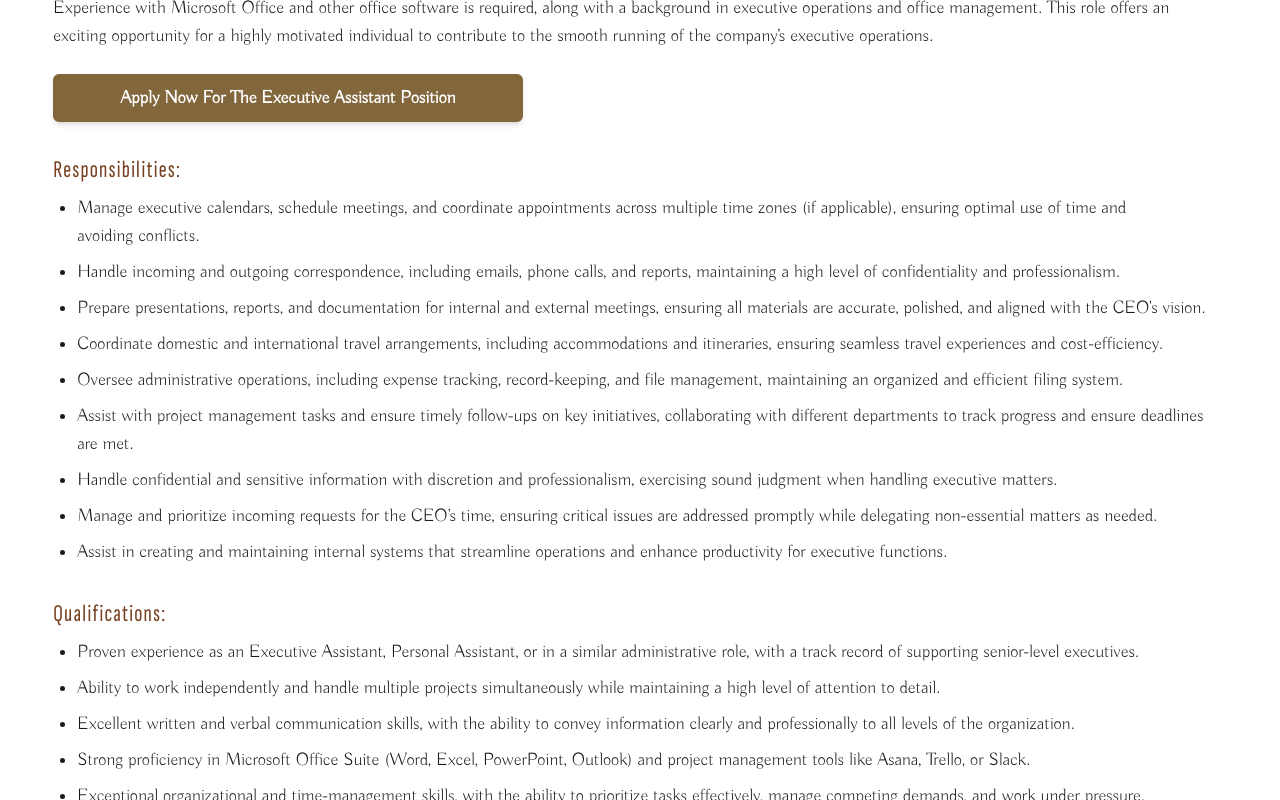
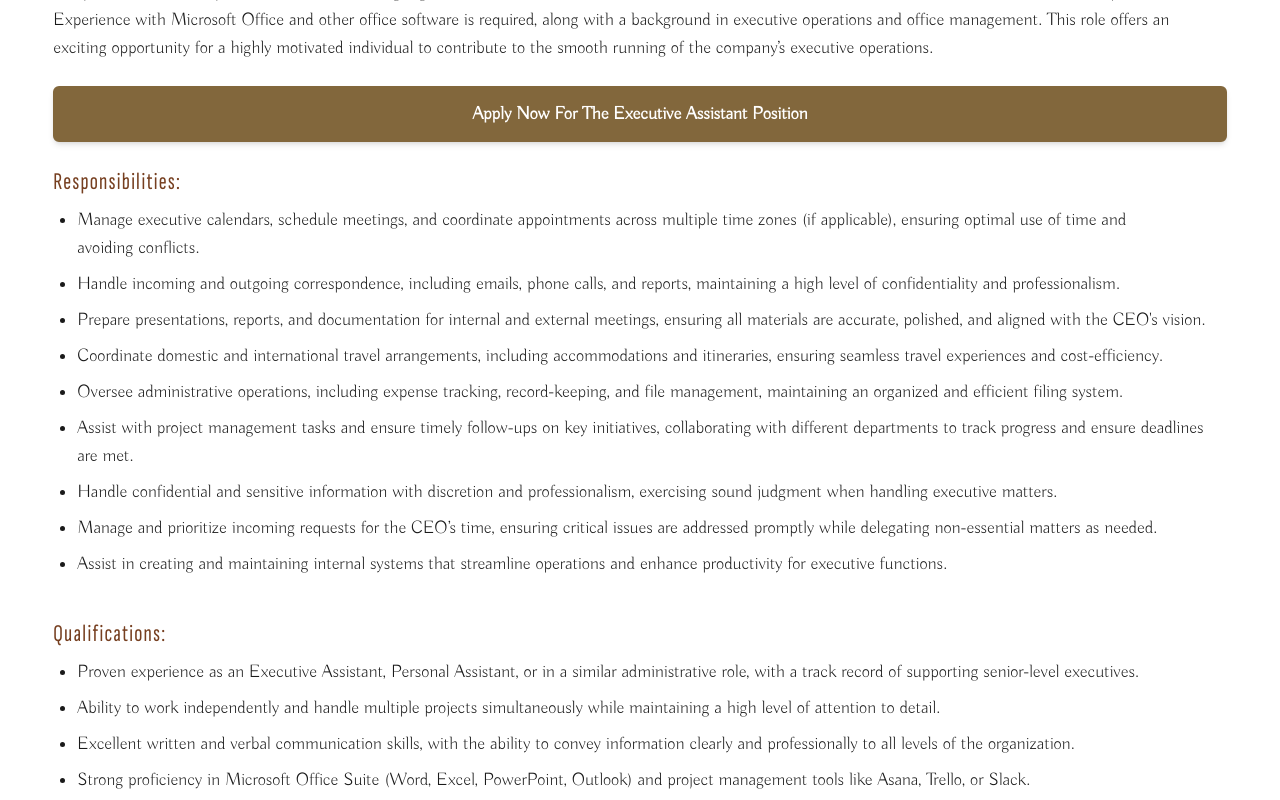
Before and after one commit to tmchuynh/phoenix-code-studio, a Next.js app: page /info/careers in a window 1280 px wide. Shown: the part 860-1660 px from the top of the page. Built offline with nearby package versions, Linux system fonts and the light colour scheme.

Commit message:
fix formatting of buttons

```diff
--- a/src/app/info/careers/page.tsx
+++ b/src/app/info/careers/page.tsx
@@ -58,7 +58,7 @@ const JobListingsPage: FC = () => {
       {/* Job Listings */}
       <section className="space-y-10 mt-8">
         {jobPositions.map((job, index) => (
-          <section key={index} className="border-b pb-8">
+          <section key={index} className="border-b pb-8 flex flex-col">
             {/* Job Title */}
             <h2 className="font-semibold text-secondary">{job.title}</h2>
 
@@ -71,18 +71,16 @@ const JobListingsPage: FC = () => {
             <p className="mt-3">{job.description}</p>
 
             {/* Call to Action */}
-            <div className="mt-6">
             <Button
               variant={"accent"}
               onClick={() => router.push("/applicant-submission")}
-                className="py-3 w-2/5 text-lg"
+              className="py-3 mt-4 text-lg text-wrap h-fit"
             >
               Apply Now For The {job.title} Position
             </Button>
-            </div>
 
             {/* Responsibilities */}
-            <div className="mt-4">
+            <div className="mt-2">
               <h3 className="font-medium">Responsibilities:</h3>
               <ul className="list-disc pl-6 mt-2 space-y-2">
                 {job.responsibilities.map((resp, i) => (
@@ -92,7 +90,7 @@ const JobListingsPage: FC = () => {
             </div>
 
             {/* Qualifications */}
-            <div className="mt-4">
+            <div className="mt-2">
               <h3 className="font-medium">Qualifications:</h3>
               <ul className="list-disc pl-6 mt-2 space-y-2">
                 {job.qualifications.map((qual, i) => (
```
Lines whose indentation alone changed are shown as unchanged.
